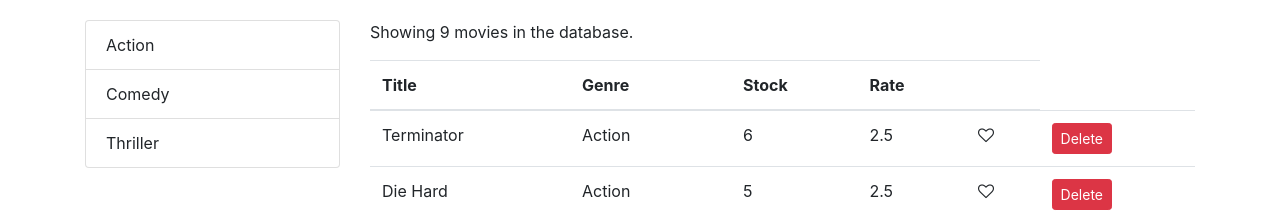
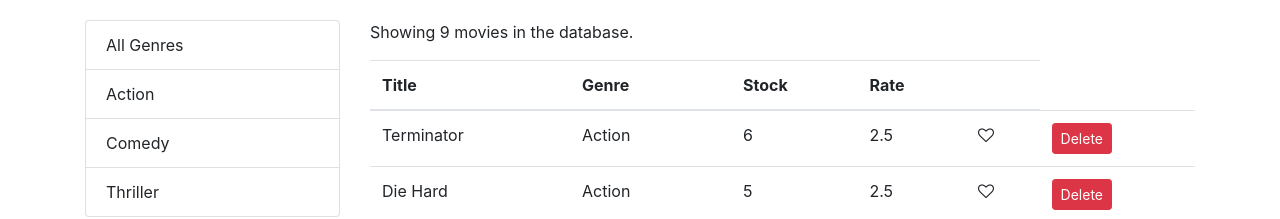
Before and after one commit to tonyducvo000/vidly, a React (Create React App) app: page / in a window 1280 px wide. Shown: the top 219 px of the page. Built offline with nearby package versions, Linux system fonts and the light colour scheme.

Commit message:
added comments, debugger, and fixed "all genre" returning empty problem

```diff
--- a/src/components/movies.jsx
+++ b/src/components/movies.jsx
@@ -15,12 +15,11 @@
         movies: [],
         pageSize: 4,  //# of movies per page
         currentPage: 1,
-
     };
 
     componentDidMount() {
-
-        this.setState({ movies: getMovies(), genres: getGenres() });
+        const genres = [{ name: 'All Genres' }, ...getGenres()]
+        this.setState({ movies: getMovies(), genres });
 
     }
 
@@ -57,7 +56,11 @@
         if (count === 0)
             return <p>There are no movies in the database.</p>;
 
-        const filtered = selectedGenre ? allMovies.filter(m => m.genre._id === selectedGenre._id) : allMovies;
+
+        //if slectedGenre exists, take allmovies and check it against selected Genre
+        //Need to check seletedGenre and selectedGenre._id, since selectedGenre will always return true.
+        //If selectedGenre._id is not checked, the .filter function cannot compare id's, thus returning nothing.
+        const filtered = selectedGenre && selectedGenre._id ? allMovies.filter(m => m.genre._id === selectedGenre._id) : allMovies;
 
         const movies = paginate(filtered, currentPage, pageSize);
 
```
